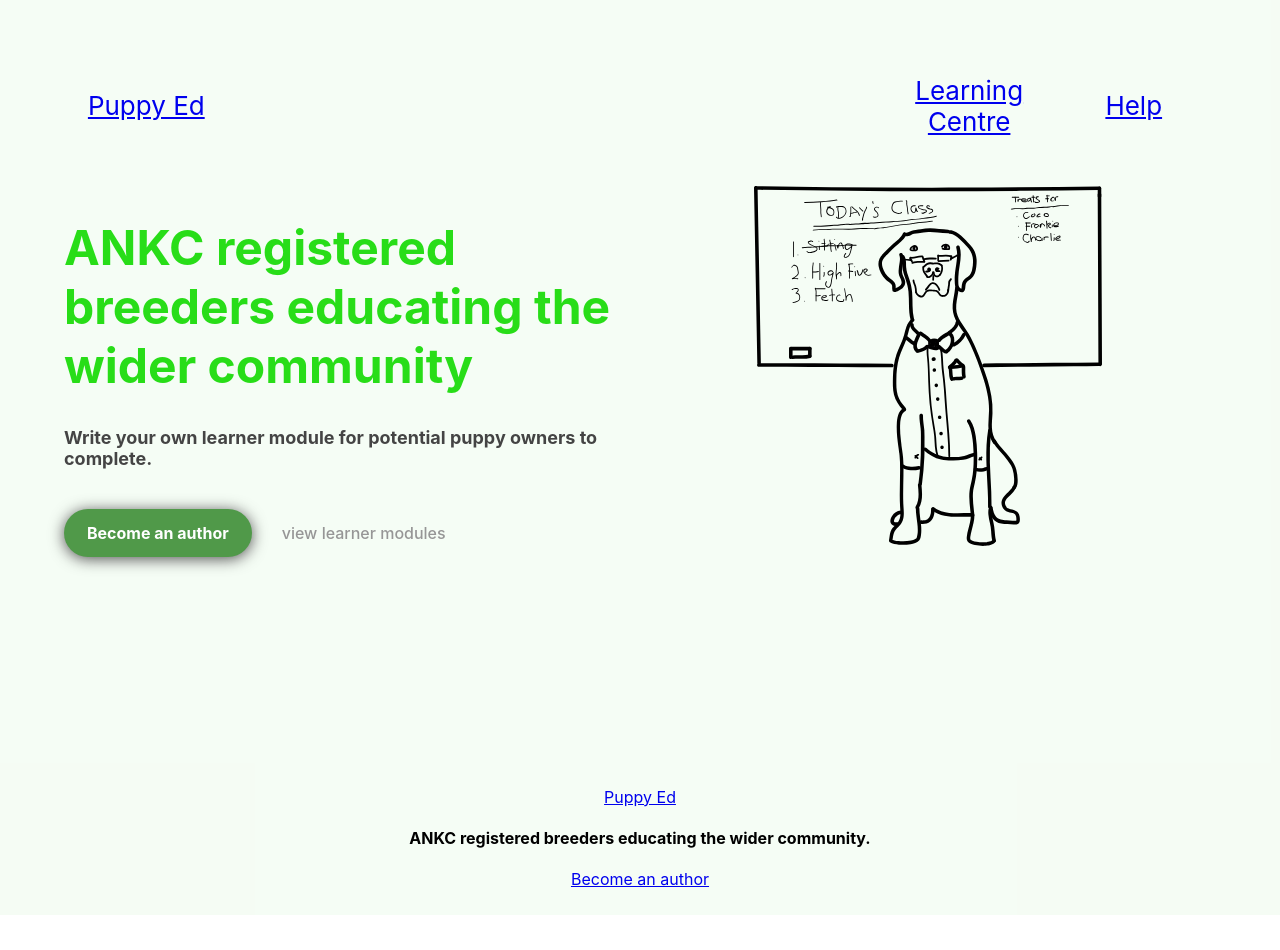
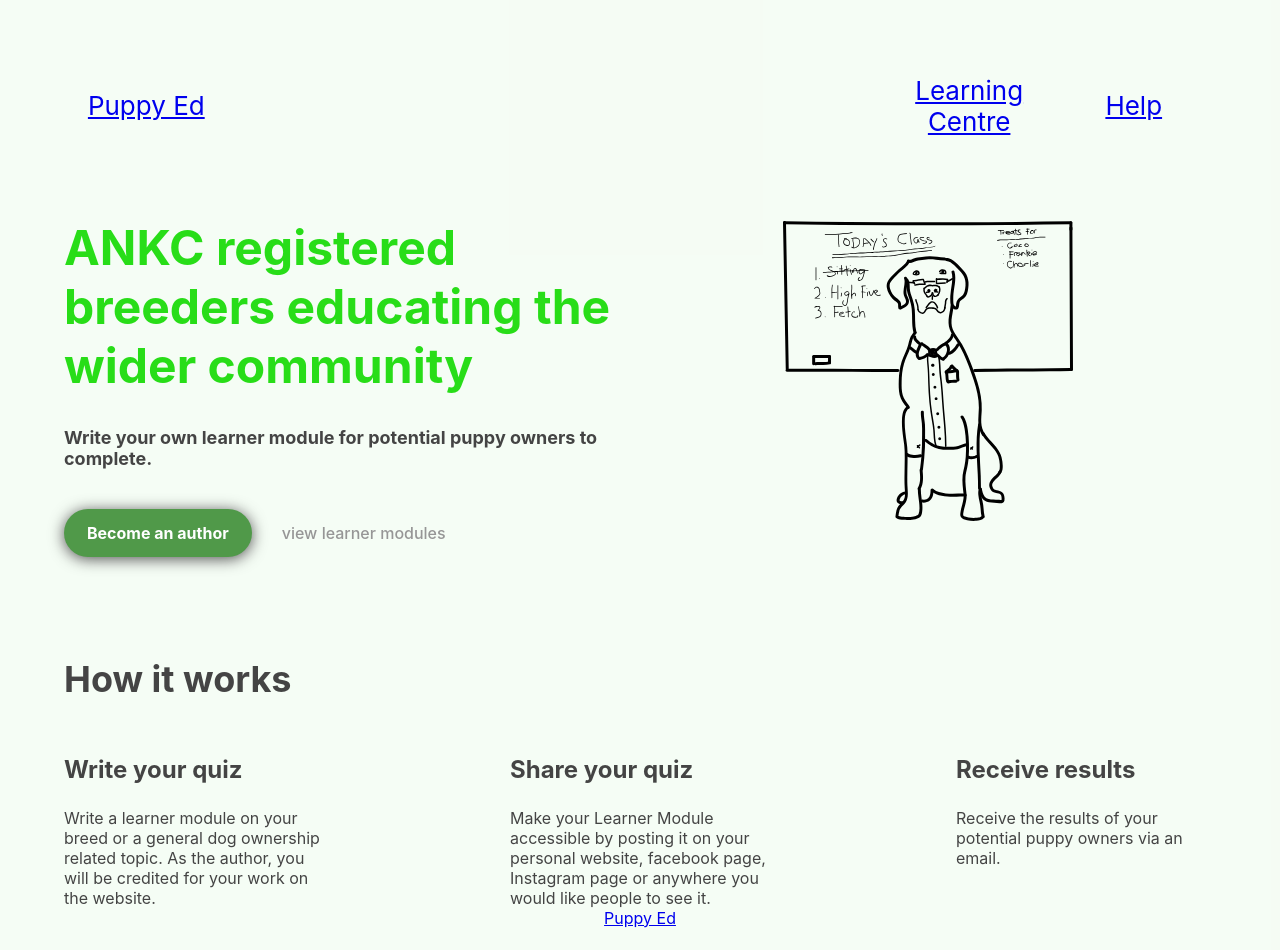
Before and after one commit to dylman123/puppy-ed, a React (Create React App) app: page / in a window 1280 px wide. Shown: the top 950 px of the page. Before the commit the page ends 915 px from the top, so only its background shows below. Built offline with nearby package versions, Linux system fonts and the light colour scheme.

Commit message:
more css styling

```diff
--- a/src/App.css
+++ b/src/App.css
@@ -27,3 +27,7 @@
     transform: rotate(360deg);
   }
 }
+
+.section {
+  margin: 0 0 100px 0;
+}
--- /dev/null
+++ b/src/components/SectionHowItWorks/SectionHowItWorks.css
@@ -0,0 +1,25 @@
+.steps {
+  display: flex;
+  flex-direction: row;
+  gap: 50px;
+  justify-content: space-between;
+}
+
+.step {
+
+}
+
+.title {
+  text-align: start;
+  color: #444444;
+  font-size: 24px;
+  font-weight: 700;
+}
+
+.description {
+  text-align: start;
+  color: #444444;
+  font-size: 16px;
+  font-weight: 400;
+  max-width: 260px;
+}
--- a/src/components/SectionHowItWorks/SectionHowItWorks.js
+++ b/src/components/SectionHowItWorks/SectionHowItWorks.js
@@ -1,9 +1,38 @@
 import React from 'react';
+import css from './SectionHowItWorks.css'
 
 export default function SectionHowItWorks() {
   return (
     <div className='sectionHowItWorks'>
-
+      <h2 className='heading2'>
+        How it works
+      </h2>
+      <div className='steps'>
+        <div className='step'>
+          <h3 className='title'>
+            Write your quiz
+          </h3>
+          <div className='description'>
+            Write a learner module on your breed or a general dog ownership related topic. As the author, you will be credited for your work on the website.
+          </div>
+        </div>
+        <div className='step'>
+          <h3 className='title'>
+            Share your quiz
+          </h3>
+          <div className='description'>
+            Make your Learner Module accessible by posting it on your personal website, facebook page, Instagram page or anywhere you would like people to see it.
+          </div>
+        </div>
+        <div className='step'>
+          <h3 className='title'>
+            Receive results
+          </h3>
+          <div className='description'>
+            Receive the results of your potential puppy owners via an email.
+          </div>
+        </div>
+      </div>
     </div>
   );
 }
--- a/src/components/SectionIntro/SectionIntro.css
+++ b/src/components/SectionIntro/SectionIntro.css
@@ -16,11 +16,14 @@
 
 .imageContainer {
   flex: 1;
+  display: flex;
+  align-items: center;
+  justify-content: center;
 }
 
 .mainImage {
   filter: invert();
-  max-height: 60%;
+  max-height: 300px;
 }
 
 .ctaContainer {
--- a/src/components/SectionIntro/SectionIntro.js
+++ b/src/components/SectionIntro/SectionIntro.js
@@ -3,9 +3,9 @@ import mainImage from './Education.svg';
 
 import './SectionIntro.css';
 
-export default function SectionIntro() {
+export default function SectionIntro(props) {
   return (
-    <div className='sectionIntro'>
+    <div className={`sectionIntro ${props.className}`}>
       <div className='headingsContainer'>
         <h1 className='heading1'>
           ANKC registered breeders educating the wider community
--- a/src/containers/HomePage/HomePage.js
+++ b/src/containers/HomePage/HomePage.js
@@ -6,9 +6,9 @@ import SectionSignUp from '../../components/SectionSignUp/SectionSignUp';
 export default function HomePage() {
   return (
       <div className='homePage'>
-        <SectionIntro />
-        <SectionHowItWorks />
-        <SectionSignUp />
+        <SectionIntro className='section' />
+        <SectionHowItWorks className='section' />
+        <SectionSignUp className='section' />
       </div>
   );
 }
--- a/src/index.css
+++ b/src/index.css
@@ -15,16 +15,19 @@ code {
 .heading1 {
   color: #28DD18;
   font-size: 48px;
+  text-align: start;
 }
 
 .heading2 {
   color: #444444;
   font-size: 36px;
+  text-align: start;
 }
 
 .heading3 {
   color: #444444;
   font-size: 18px;
+  text-align: start;
 }
 
 /* ================ Custom media queries ================ */
```
